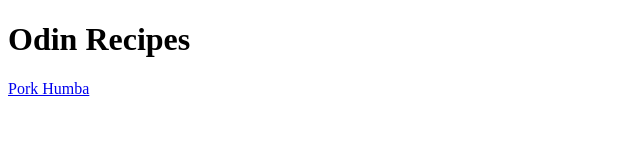
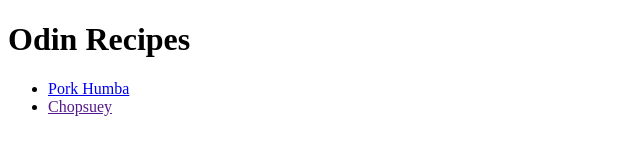
Before and after one commit to whosee21/odin-recipes, a plain HTML site: page index.html in a window 1280 px wide. Shown: the whole page, without its empty margins (0-640 px from the left). Drawn offline with Linux system fonts and the light colour scheme.

Commit message:
Added chopsuey recipe

```diff
--- a/index.html
+++ b/index.html
@@ -7,7 +7,9 @@
 </head>
 <body>
     <h1>Odin Recipes</h1>
-    <a href="recipes/pork-humba.html">Pork Humba</a>
-
+    <ul>
+        <li><a href="recipes/pork-humba.html">Pork Humba</a></li>
+        <li><a href="">Chopsuey</a></li>
+    </ul>
 </body>
 </html>
```
